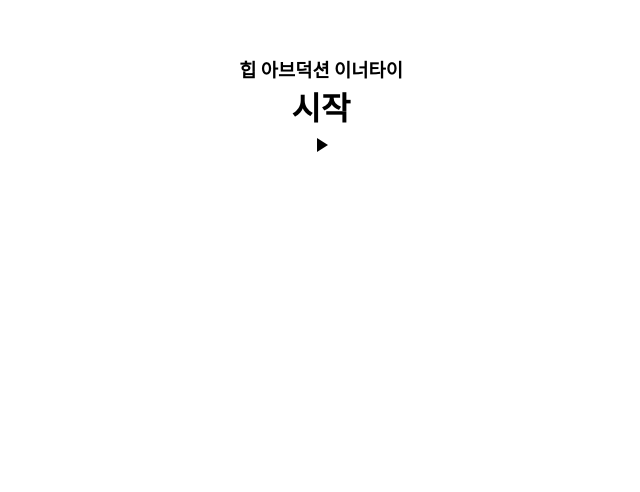
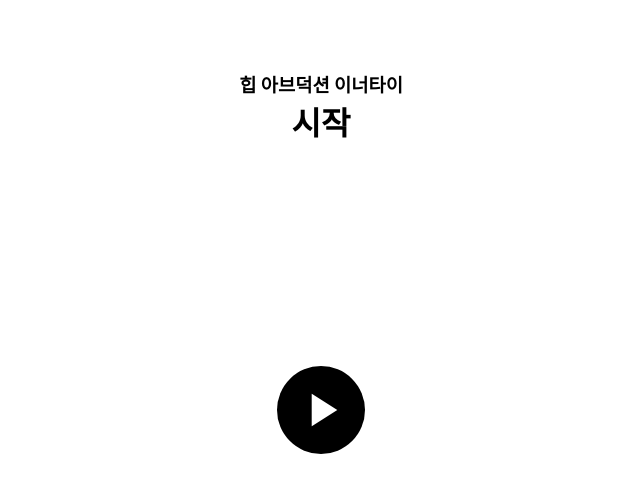
Before and after one commit to realsnoopso/HealthRoutine_Front, a Next.js app: page /start in a window 1280 px wide. Shown: the part 290-782 px from the top of the page, without its empty margins (319-959 px from the left). Built offline with nearby package versions, Linux system fonts and the light colour scheme; a web font is replaced by a local one.

Commit message:
Add play button to 'start' page

```diff
--- a/src/components/atoms/Button.tsx
+++ b/src/components/atoms/Button.tsx
@@ -2,19 +2,46 @@ import styled from '@emotion/styled';
 import theme from '@src/styles/theme';
 
 interface Button extends React.ButtonHTMLAttributes<HTMLButtonElement> {
-  children: React.ReactNode;
+  children?: React.ReactNode;
   _onClick: () => void;
+  shape?: 'round' | 'square';
+  icon?: string;
 }
 
 export function Button(props: Button) {
-  const { children, _onClick } = props;
-  return <StyledRoot onClick={_onClick}>{children}</StyledRoot>;
+  const { children, _onClick, shape, icon } = props;
+
+  return (
+    <StyledRoot
+      className={`${shape === 'round' ? 'round' : 'squre'}`}
+      onClick={_onClick}
+    >
+      <span className="material-icons">{icon}</span>
+      {children}
+    </StyledRoot>
+  );
 }
 
 const StyledRoot = styled.button`
-  padding: 24px;
-  min-width: 160px;
   background-color: ${theme.colors.primary};
   color: ${theme.colors.text};
-  border-radius: 20px;
+  display: flex;
+  align-items: center;
+  justify-content: center;
+
+  &.round {
+    padding: 16px;
+    min-width: inherit;
+    border-radius: 50%;
+  }
+
+  &.squre {
+    padding: 24px;
+    border-radius: 20px;
+    min-width: 160px;
+  }
+
+  .material-icons {
+    font-size: 56px;
+  }
 `;
--- a/src/pages/start.tsx
+++ b/src/pages/start.tsx
@@ -1,14 +1,21 @@
 import type { NextPage } from 'next';
 import { css } from '@emotion/css';
+import { Button } from '@src/components/atoms/Button';
+import { useRouter } from 'next/router';
 
 const Start: NextPage = () => {
+  const router = useRouter();
   return (
     <div className={style}>
       <h3>힙 아브덕션 이너타이</h3>
       <h1>시작</h1>
-      <div className="play">
-        <span className="material-icons">play_arrow</span>
-      </div>
+      <Button
+        shape="round"
+        icon="play_arrow"
+        _onClick={() => {
+          router.push('/doing');
+        }}
+      />
     </div>
   );
 };
@@ -21,4 +28,9 @@ const style = css`
   justify-content: center;
   align-items: center;
   height: 100vh;
+
+  Button {
+    position: absolute;
+    bottom: 56px;
+  }
 `;
```
